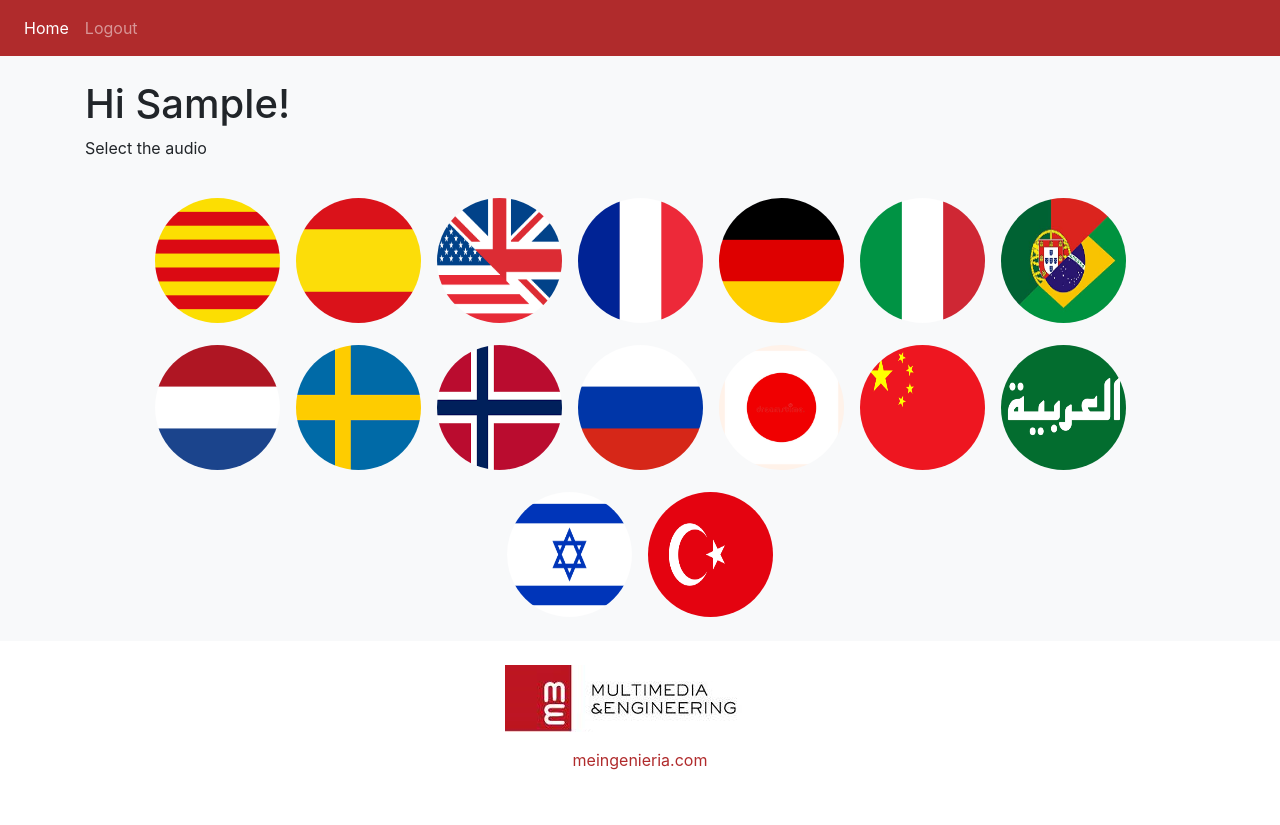
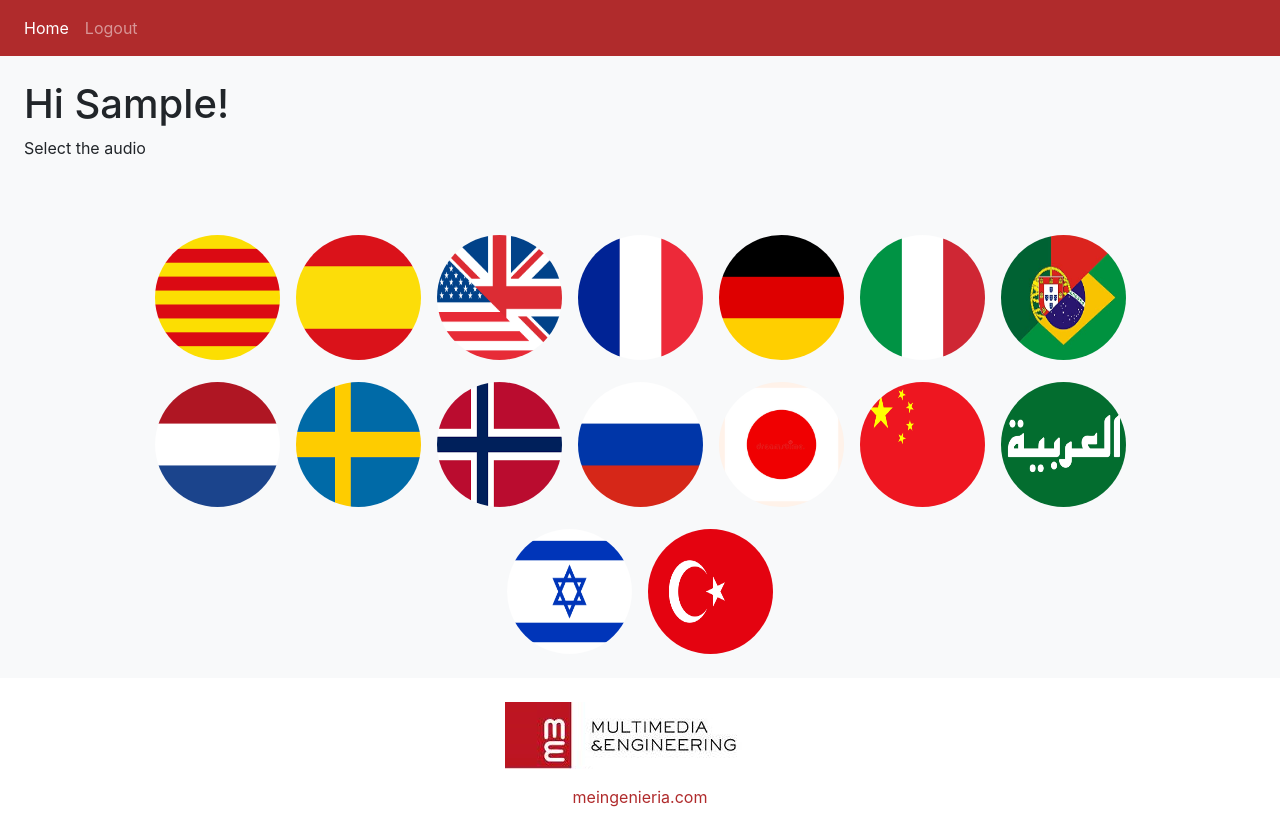
Before and after one commit to granadalmario/broadcast-frontend, an Angular app: page / in a window 1280 px wide. Before the commit the page ends 800 px from the top, so only its background shows below. Built offline with nearby package versions, Linux system fonts and the light colour scheme; sample sign-in values are in the browser's storage.

Commit message:
Design changes

```diff
--- a/src/app/app.component.html
+++ b/src/app/app.component.html
@@ -1,5 +1,5 @@
 <!-- nav -->
-<nav class="navbar navbar-expand navbar-dark bg-dark" *ngIf="user">
+<nav class="navbar navbar-expand navbar-dark bg-dark fix_on_top" *ngIf="user">
     <div class="navbar-nav">
         <a class="nav-item nav-link" routerLink="/" routerLinkActive="active" [routerLinkActiveOptions]="{exact: true}">Home</a>
         <!--<a class="nav-item nav-link" routerLink="/users" routerLinkActive="active">Users</a>-->
@@ -8,7 +8,6 @@
         <a class="nav-item nav-link" (click)="logout()">Logout</a>
     </div>
 </nav>
-
 <!-- main app container -->
 <div class="app-container" [ngClass]="{ 'bg-light': user }">
     <alert></alert>
--- /dev/null
+++ b/src/app/app.component.scss
@@ -0,0 +1,6 @@
+.fix_on_top{
+  position: sticky;
+  top:0;
+  width: 100%;
+  z-index: 1;
+}
--- a/src/app/app.component.ts
+++ b/src/app/app.component.ts
@@ -3,7 +3,7 @@ import { Component } from '@angular/core';
 import { AccountService } from './_services';
 import { User } from './_models';
 
-@Component({ selector: 'app', templateUrl: 'app.component.html' })
+@Component({ selector: 'app', templateUrl: 'app.component.html', styleUrls: ['app.component.scss'] })
 export class AppComponent {
     user: User;
 
--- a/src/app/home/home.component.html
+++ b/src/app/home/home.component.html
@@ -1,10 +1,12 @@
+<div class="p-4 fix_on_top">
+    <h1>Hi {{user.firstName}}!</h1>
+    <div class ="top" >
+        <div class ="top2"><p> {{statusText}} </p></div>
+    </div>
+</div>
 <div class="p-4">
     <div class="container">
-        <h1>Hi {{user.firstName}}!</h1>
-        <div class ="top" >
-            <div class ="top2"><p> {{statusText}} </p></div>
-        </div>
-        <div class="container_flags">
+        <div class="container_flags" style="margin-top: 100pt">
             <img [ngClass]="!selectedLanguage || selectedLanguage == 'ct' ? 'flag' : 'flag_grey'" src="./assets/images/catalunya.png" alt="" (click)="play_stop('ct')"/>
             <img [ngClass]="!selectedLanguage || selectedLanguage == 'es' ? 'flag' : 'flag_grey'" src="./assets/images/spain.png" alt="" (click)="play_stop('es')"/>
             <img [ngClass]="!selectedLanguage || selectedLanguage == 'en' ? 'flag' : 'flag_grey'" src="./assets/images/ukusa2.png" alt="" (click)="play_stop('en')"/>
--- a/src/app/home/home.component.scss
+++ b/src/app/home/home.component.scss
@@ -19,3 +19,9 @@
   cursor: pointer;
   filter: grayscale(100%);
 }
+.fix_on_top{
+  position: fixed;
+  width: 100%;
+  background-color: #f8f9fa;
+  z-index: 1;
+}
```
